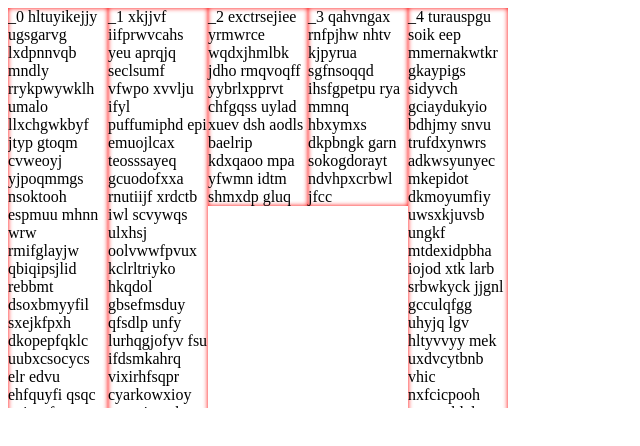
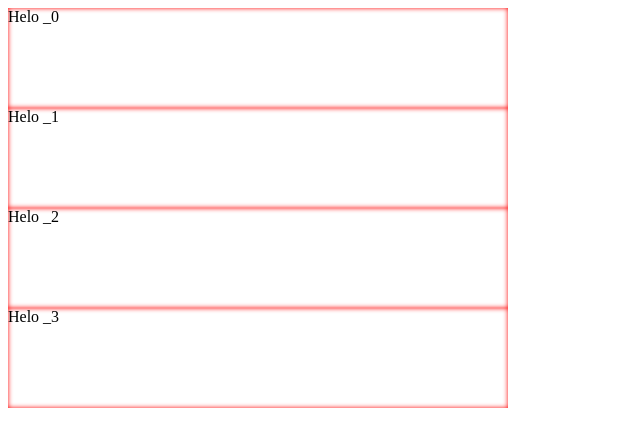
Before and after one commit to vaheqelyan/vue-sort, a Vue app: page / in a window 1280 px wide. Shown: the top 446 px of the page, without its empty margins (0-640 px from the left). Built offline with nearby package versions, Linux system fonts and the light colour scheme; what namey-mcnameface would draw is missing.

Commit message:
refactor: Use vue v3 api

```diff
--- a/src/App.vue
+++ b/src/App.vue
@@ -38,7 +38,7 @@ const onSort = ({ index, newIndex }) => {
 </script>
 
 <template>
-  <DynamicVirtualList
+  <!--<DynamicVirtualList
     :list="items"
     @sort="onSort"
     item-id="key"
@@ -55,8 +55,8 @@ const onSort = ({ index, newIndex }) => {
     <template v-slot:drag-element="{ item }">
       <div class="item">{{ item.key }}</div>
     </template>
-  </DynamicVirtualList>
-  <!--<SortList
+  </DynamicVirtualList>-->
+  <SortList
     :list="items"
     @sort="onSort"
     item-id="key"
@@ -75,7 +75,7 @@ const onSort = ({ index, newIndex }) => {
     <template v-slot:drag-element="{ item }">
       <div class="item">{{ item.key }}</div>
     </template>
-  </SortList>-->
+  </SortList>
 </template>
 
 <style>
@@ -94,7 +94,7 @@ const onSort = ({ index, newIndex }) => {
 .row {
   background: #fff;
   /*max-width: 200px;*/
-  /*height: 100px;*/
+  height: 100px;
   box-shadow: 0px 0px 5px red inset;
 }
 
--- a/src/Dragger.vue
+++ b/src/Dragger.vue
@@ -4,8 +4,9 @@
   </div>
 </template>
 
-<script>
+<script setup>
 import { DIRECTION } from './constants/props'
+import { onMounted, ref, provide, reactive, computed } from 'vue'
 
 const EDGE_THRESHOLD = 20
 
@@ -20,126 +21,126 @@ function throttle(func, timeFrame) {
   }
 }
 
-export default {
-  name: 'dragger',
-  props: {
+const props = defineProps({
   move: Object,
   container: HTMLDivElement,
   viewport: Boolean,
-    direction: String
-  },
-  data: () => ({
-    initXY: {
+  direction: String,
+})
+
+let initXY = reactive({
   x: 0,
   y: 0,
-    },
-    newXY: {
+})
+
+let newXY = reactive({
   x: 0,
   y: 0,
-    },
-    targetBound: { width: 0, height: 0, top: 0, left: 0 },
-    containerBound: { width: 0, height: 0, top: 0, left: 0 },
+})
+
+let targetBound = reactive({ width: 0, height: 0, top: 0, left: 0 })
+let containerBound = reactive({ width: 0, height: 0, top: 0, left: 0 })
+
+const height = ref(0)
+const width = ref(0)
+const top = ref(0)
+const left = ref(0)
 // Autoscroll
-    oldY: 0,
-    t: 0,
-    vel: 1,
-    sign: 0,
-    intervalId: false,
-    edge: {
+let oldY = ref(0)
+let t = ref(0)
+let vel = ref(1)
+let sign = ref(0)
+let intervalId = ref(false)
+
+let edge = reactive({
   top: 0,
   bottom: 0,
-    },
-  }),
-  created() {
-    window.addEventListener('mousemove', this.mousemove)
-    window.addEventListener('mouseup', this.mouseup)
+})
 
-    this.initXY = this.move.initXY
-    this.edge = this.move.edge
+const emit = defineEmits(['update', 'end'])
 
-    this.containerBound = this.move.containerBound
-    this.targetBound = this.move.targetBound
-  },
-  methods: {
-    mousemove({ clientX, clientY }) {
-      const top = this.targetBound[this.getProp.position]
-      const height = this.targetBound[this.getProp.size]
+onMounted(() => {
+  window.addEventListener('mousemove', mousemove)
+  window.addEventListener('mouseup', mouseup)
 
-      const containerTop = this.containerBound[this.getProp.position]
-      const containerBottom = this.containerBound[this.getProp.containerSize]
+  initXY = reactive(props.move.initXY)
+  edge = reactive(props.move.edge)
 
-      this.newXY = {
-        x: clientX - this.initXY.x,
-        y: clientY - this.initXY.y,
-      }
+  containerBound = reactive(props.move.containerBound)
 
-      const y = this.newXY[this.getProp.axis]
+  targetBound = reactive(props.move.targetBound)
+})
+
+const mousemove = ({ clientX, clientY }) => {
+  const top = targetBound[getProp.value.position]
+  const height = targetBound[getProp.value.size]
+
+  const containerTop = containerBound[getProp.value.position]
+  const containerBottom = containerBound[getProp.value.containerSize]
+
+  newXY.x = clientX - initXY.x
+  newXY.y = clientY - initXY.y
+
+  const y = newXY[getProp.value.axis]
 
   const topSensor = top + y < containerTop + EDGE_THRESHOLD
-      const bottomSensor =
-        top + y + height > containerBottom - EDGE_THRESHOLD
+  const bottomSensor = top + y + height > containerBottom - EDGE_THRESHOLD
 
   const velocityBottom =
-        (top +
-          y +
-          height -
-          (containerBottom + this.edge.bottom - EDGE_THRESHOLD)) /
+    (top + y + height - (containerBottom + edge.bottom - EDGE_THRESHOLD)) /
     EDGE_THRESHOLD
 
   const velocityTop =
-        (containerTop + this.edge.top + EDGE_THRESHOLD - (top + y)) /
-        EDGE_THRESHOLD
+    (containerTop + edge.top + EDGE_THRESHOLD - (top + y)) / EDGE_THRESHOLD
 
-      this.sign = topSensor ? -1 : bottomSensor ? 1 : 0
+  sign = topSensor ? -1 : bottomSensor ? 1 : 0
 
-      this.vel =
-        this.sign === -1
-          ? Math.max(0, velocityTop)
-          : Math.max(0, velocityBottom)
+  vel = sign === -1 ? Math.max(0, velocityTop) : Math.max(0, velocityBottom)
 
   if (topSensor || bottomSensor) {
-        if (!this.intervalId) {
-          this.intervalId = setInterval(() => {
-            this.update()
-            this.container[this.getProp.scroll] += 2 * this.vel * this.sign
+    if (!intervalId) {
+      intervalId = setInterval(() => {
+        update()
+        props.container[getProp.value.scroll] += 2 * vel * sign
       }, 10)
     }
-      } else if (this.intervalId) {
+  } else if (intervalId) {
     // Clear timer when auto scroll is not true
-        clearInterval(this.intervalId)
-        this.intervalId = false
-        this.sign = 0
-        this.vel = 1
-        this.edge = { top: 0, bottom: 0 }
+    clearInterval(intervalId)
+    intervalId = false
+    sign = 0
+    vel = 1
+    edge.top = 0
+    edge.bottom = 0
   } else {
-        this.update()
+    update()
   }
-    },
+}
 
-    mouseup() {
-      window.removeEventListener('mousemove', this.mousemove)
-      window.removeEventListener('mouseup', this.mouseup)
-      this.newXY = { x: 0, y: 0 }
-      this.initXY = { x: 0, y: 0 }
-      this.active = false
-      this.edge = { top: 0, bottom: 0 }
-      clearInterval(this.intervalId)
-      this.intervalId = false
+const mouseup = () => {
+  window.removeEventListener('mousemove', mousemove)
+  window.removeEventListener('mouseup', mouseup)
 
-      this.$emit('end')
-    },
+  newXY.x = 0
+  newXY.y = 0
 
-    update() {
-      const { position, axis } = this.getProp
+  edge.top = 0
+  edge.bottom = 0
+  clearInterval(intervalId)
 
-      this.$emit('update', this.targetBound[position] - this.containerBound[position] + this.newXY[axis])
-    },
-  },
-  computed: {
-    getStyle() {
-      const { top, left, width, height } = this.targetBound
+  intervalId = false
 
-      const { newXY } = this
+  emit('end')
+}
+
+const update = () => {
+  const { position, axis } = getProp.value
+
+  emit('update', targetBound[position] - containerBound[position] + newXY[axis])
+}
+
+const getStyle = computed(() => {
+  const { top, left, width, height } = props.move.targetBound
 
   return {
     transform: `translate(${newXY.x}px, ${newXY.y}px)`,
@@ -149,30 +150,28 @@ export default {
     height: `${height}px`,
     zIndex: 2,
   }
-    },
+})
 
-    getProp () {
+const getProp = computed(() => {
   const propMap = {
     [DIRECTION.ROW]: {
       position: 'left',
       size: 'width',
       axis: 'x',
       scroll: 'scrollLeft',
-          containerSize: 'right'
+      containerSize: 'right',
     },
     [DIRECTION.COLUMN]: {
       position: 'top',
       axis: 'y',
       size: 'height',
       scroll: 'scrollTop',
-          containerSize: 'bottom'
-        }
+      containerSize: 'bottom',
+    },
   }
 
-      return propMap[this.direction]
-    }
-  },
-}
+  return propMap[props.direction]
+})
 </script>
 
 <style>
--- a/src/Move.vue
+++ b/src/Move.vue
@@ -8,14 +8,13 @@
   </div>
 </template>
 
-<script>
+<script setup>
+import { ref, provide, reactive, computed } from 'vue'
 import { DIRECTION } from './constants/props'
 
 const EDGE_THRESHOLD = 20
 
-export default {
-  name: 'move',
-  props: {
+const props = defineProps({
   item: Object,
   hasStarted: Boolean,
   boundEntries: Array,
@@ -26,133 +25,130 @@ export default {
   activeIndex: Number,
   moveInstance: Object,
   direction: String,
-  },
-  data: () => ({
-    initXY: {
+})
+
+const initXY = reactive({
   x: 0,
   y: 0,
-    },
-    newXY: {
+})
+
+const newXY = reactive({
   x: 0,
   y: 0,
-    },
-    targetBound: { width: 0, height: 0, top: 0, left: 0 },
-    containerBound: { width: 0, height: 0, top: 0, left: 0 },
-    height: 0,
-    width: 0,
-    top: 0,
-    left: 0,
+})
+
+let targetBound = reactive({ width: 0, height: 0, top: 0, left: 0 })
+let containerBound = reactive({ width: 0, height: 0, top: 0, left: 0 })
+
+const height = ref(0)
+const width = ref(0)
+const top = ref(0)
+const left = ref(0)
 // Autoscroll
-    oldY: 0,
-    t: 0,
-    vel: 1,
-    sign: 0,
-    intervalId: false,
-    edge: {
+const oldY = ref(0)
+const t = ref(0)
+const vel = ref(1)
+const sign = ref(0)
+const intervalId = ref(false)
+
+const edge = reactive({
   top: 0,
   bottom: 0,
-    },
-  }),
-  methods: {
-    mousedown() {
+})
+
+const emit = defineEmits(['start'])
+
+const mousedown = (event) => {
   const { clientX, clientY, currentTarget } = event
 
-      const { container } = this
+  initXY.x = clientX
+  initXY.y = clientY
 
-      this.initXY = {
-        x: clientX,
-        y: clientY,
+  targetBound = reactive(currentTarget.getBoundingClientRect())
+
+  containerBound = reactive(props.container.getBoundingClientRect())
+
+  enlargeEdges()
+
+  emit('start', {
+    targetBound: targetBound,
+    containerBound: containerBound,
+    initXY: initXY,
+    edge: edge,
+    index: props.index,
+  })
 }
 
-      this.targetBound = currentTarget.getBoundingClientRect()
+const enlargeEdges = () => {
+  const height = targetBound[getProp.size]
+  const top = targetBound[getProp.position]
 
-      this.containerBound = container.getBoundingClientRect()
-
-      this.enlargeEdges()
-
-      this.$emit('start', {
-        targetBound: this.targetBound,
-        containerBound: this.containerBound,
-        initXY: this.initXY,
-        edge: this.edge,
-        index: this.index,
-      })
-    },
-
-    enlargeEdges() {
-      const height = this.targetBound[this.getProp.size]
-      const top = this.targetBound[this.getProp.position]
-
-      const containerTop = this.containerBound[this.getProp.position]
-      const containerBottom = this.containerBound[this.getProp.containerPosition]
+  const containerTop = containerBound[getProp.position]
+  const containerBottom = containerBound[getProp.containerPosition]
 
   const topSensor = top < containerTop + EDGE_THRESHOLD
   const bottomSensor = top + height > containerBottom - EDGE_THRESHOLD
 
   if (bottomSensor) {
-        this.edge.bottom =
-          top + height - (containerBottom - EDGE_THRESHOLD)
+    edge.bottom = top + height - (containerBottom - EDGE_THRESHOLD)
   }
   if (topSensor) {
-        this.edge.top = top - (containerTop + EDGE_THRESHOLD)
+    edge.top = top - (containerTop + EDGE_THRESHOLD)
   }
+}
+
+const getProp = computed(() => {
+  const propMap = {
+    [DIRECTION.ROW]: {
+      translateAxis: 'X',
+      size: 'width',
+      position: 'left',
+      containerPosition: 'right',
     },
+    [DIRECTION.COLUMN]: {
+      translateAxis: 'Y',
+      size: 'height',
+      position: 'top',
+      containerPosition: 'bottom',
     },
-  computed: {
-    getStyle() {
+  }
+
+  return propMap[props.direction]
+})
+
+const getStyle = computed(() => {
   if (
-        !this.hasStarted ||
-        this.newIndex === -1 ||
-        this.activeIndex === -1 ||
-        this.activeIndex === this.index
+    !props.hasStarted ||
+    props.newIndex === -1 ||
+    props.activeIndex === -1 ||
+    props.activeIndex === props.index
   )
     return
 
-      const { translateAxis, size } = this.getProp
-      const translateSize = this.moveInstance.targetBound[size]
+  const { translateAxis, size } = getProp.value
 
-      const isDown = Math.sign(this.newIndex - this.activeIndex) > 0
+  const translateSize = props.moveInstance.targetBound[size]
 
+  const isDown = Math.sign(props.newIndex - props.activeIndex) > 0
 
   if (
-        this.index >= this.activeIndex &&
-        this.index <= this.newIndex &&
+    props.index >= props.activeIndex &&
+    props.index <= props.newIndex &&
     isDown
   ) {
     return {
       transform: `translate${translateAxis}(${-translateSize}px)`,
     }
   } else if (
-        this.index <= this.activeIndex &&
-        this.index >= this.newIndex &&
+    props.index <= props.activeIndex &&
+    props.index >= props.newIndex &&
     !isDown
   ) {
     return {
       transform: `translate${translateAxis}(${translateSize}px)`,
     }
   }
-    },
-
-    getProp () {
-      const propMap = {
-        [DIRECTION.ROW]: {
-          translateAxis: 'X',
-          size: 'width',
-          position: 'left',
-          containerPosition: 'right'
-        },
-        [DIRECTION.COLUMN]: {
-          translateAxis: 'Y',
-          size: 'height',
-          position: 'top',
-          containerPosition: 'bottom'
-        }
-      }
-
-      return propMap[this.direction]
-    }
-  },
-}
+})
 </script>
 
 <style>
--- a/src/SortList.vue
+++ b/src/SortList.vue
@@ -2,13 +2,17 @@
   <div>
     <div class="scrollList" ref="container" @scroll="onScroll" v-bind="$attrs">
       <div class="scrollList__inner" :style="getContainerHeight.style">
-        <div class="scrollList__content" :class="getDirectionClass" :style="getVirtualList.style">
+        <div
+          class="scrollList__content"
+          :class="getDirectionClass"
+          :style="getVirtualList.style"
+        >
           <move
             v-for="(item, index) in getVirtualList.selection"
             :key="item[itemId]"
             @start="onStartDrag"
             :has-started="start"
-            :container="$refs.container"
+            :container="container"
             :index="getVirtualList.start + index"
             :active-index="activeIndex"
             :new-index="newIndex"
@@ -38,10 +42,11 @@
   </div>
 </template>
 
-<script>
+<script setup>
 import Move from './Move.vue'
 import Dragger from './Dragger.vue'
 import { DIRECTION } from './constants/props'
+import { ref, provide, reactive, computed, onMounted } from 'vue'
 
 const EVENT_OPTS = {
   passive: true,
@@ -53,8 +58,7 @@ Array.prototype.move = function (from, to) {
   return this
 }
 
-export default {
-  props: {
+const props = defineProps({
   list: Array,
   itemId: String,
   rowHeight: Number,
@@ -65,154 +69,157 @@ export default {
   },
   direction: {
     type: String,
-      default: DIRECTION.COLUMN
+    default: DIRECTION.COLUMN,
+  },
+})
+
+let start = ref(false)
+const container = ref()
+
+let activeIndex = ref(-1)
+let height = ref(0)
+
+let offset = ref(0)
+let moveInstance = reactive({})
+let newIndex = ref(-1)
+
+onMounted(() => {
+  const { viewportSize, windowSize } = getProp.value
+
+  if (!props.viewport) {
+    height.value = container.value[viewportSize]
+  } else {
+    height.value = window[windowSize] || document.documentElement[viewportSize]
+
+    window.addEventListener('scroll', onScroll, EVENT_OPTS)
+    window.addEventListener('resize', onResize, EVENT_OPTS)
   }
-  },
-  inheritAttrs: false,
-  components: {
-    Move,
-    Dragger,
-  },
-  data: () => ({
-    start: false,
-    activeIndex: -1,
-    height: 0,
-    offset: 0,
-    moveInstance: {},
-    newIndex: -1,
-  }),
-  mounted() {
-    const { viewportSize, windowSize } = this.getProp
-    if (!this.viewport) {
-      this.height = this.$refs.container[viewportSize]
-    } else {
-      this.height = window[windowSize] || document.documentElement[viewportSize]
+})
 
-      window.addEventListener('scroll', this.onScroll, EVENT_OPTS)
-      window.addEventListener('resize', this.onResize, EVENT_OPTS)
-    }
-  },
-  methods: {
-    onResize() {
-      let height = window.innerHeight || document.documentElement.offsetHeight
-      if (height !== this.height) {
-        this.height = height
-      }
-    },
+const getVirtualList = computed(() => {
+  let start = (offset.value / props.rowHeight) | 0
+  let visibleRowCount = (height.value / props.rowHeight) | 0
 
-    onUpdate(y) {
-      if (this.start) {
-        let newIndex = Math.round((this.offset + y) / this.rowHeight)
-
-        newIndex = Math.min(Math.max(0, newIndex), this.list.length - 1)
-
-        this.newIndex = newIndex
-      }
-    },
-    onStartDrag(value) {
-      this.start = true
-      this.activeIndex = value.index
-      this.moveInstance = value
-    },
-    onEnd() {
-      if (this.newIndex !== -1) {
-        this.$emit('sort', {
-          index: this.activeIndex,
-          newIndex: this.newIndex,
-        })
-      }
-
-      this.activeIndex = -1
-      this.newIndex = -1
-      this.start = false
-    },
-    onScroll() {
-      if (!this.viewport) {
-        this.offset = this.$refs.container[this.getProp.scroll]
-      } else {
-        let offset = Math.max(
-          0,
-          (this.$refs.container &&
-            -this.$refs.container.getBoundingClientRect().top) ||
-            0
-        )
-
-        this.offset = offset
-      }
-    },
-  },
-  computed: {
-    getVirtualList() {
-      let start = (this.offset / this.rowHeight) | 0
-      let visibleRowCount = (this.height / this.rowHeight) | 0
-
-      if (this.overscanCount) {
-        start = Math.max(0, start - (start % this.overscanCount))
-        visibleRowCount += this.overscanCount
-      }
+  /*if (props.overscanCount) {
+        start = Math.max(0, start - (start % props.overscanCount))
+        visibleRowCount += props.overscanCount
+      }*/
   let end = start + 1 + visibleRowCount
 
-      let selection = this.list.slice(start, end)
+  let selection = props.list.slice(start, end)
 
-      return { selection, style: { [this.getProp.position]: `${start * this.rowHeight}px` }, start }
-    },
+  return {
+    selection,
+    style: { [getProp.value.position]: `${start * props.rowHeight}px` },
+    start,
+  }
+})
 
-    getContainerHeight() {
-      const size = this.list.length * this.rowHeight
+const getContainerHeight = computed(() => {
+  const size = props.list.length * props.rowHeight
 
   return {
     size,
     style: {
-          [this.getDirectionSize ]: `${size}px`,
+      [getDirectionSize.value]: `${size}px`,
     },
   }
-    },
+})
 
-    getContainer() {
-      return this.viewport ? document.documentElement : this.$refs.container
-    },
+const getContainer = computed(() => {
+  return props.viewport ? document.documentElement : container.value
+})
 
-    getDirectionSize () {
+const getDirectionSize = computed(() => {
   const classMap = {
     [DIRECTION.ROW]: 'width',
-        [DIRECTION.COLUMN]: 'height'
+    [DIRECTION.COLUMN]: 'height',
   }
 
-      return classMap[this.direction]
-    },
+  return classMap[props.direction]
+})
 
-    getDirectionClass () {
+const getDirectionClass = computed(() => {
   const classMap = {
     [DIRECTION.ROW]: 'scrollList__content--row',
-        [DIRECTION.COLUMN]: 'scrollList__content--col'
+    [DIRECTION.COLUMN]: 'scrollList__content--col',
   }
 
-      return classMap[this.direction]
-    },
+  return classMap[props.direction]
+})
 
-    getProp () {
+const getProp = computed(() => {
   const classMap = {
     [DIRECTION.ROW]: {
       scroll: 'scrollLeft',
       position: 'left',
       viewportSize: 'offsetWidth',
-          windowSize: 'innerWidth'
+      windowSize: 'innerWidth',
     },
     [DIRECTION.COLUMN]: {
       scroll: 'scrollTop',
       position: 'top',
       viewportSize: 'offsetHeight',
-          windowSize: 'innerHeight'
+      windowSize: 'innerHeight',
+    },
+  }
+
+  return classMap[props.direction]
+})
+
+const onResize = () => {
+  let height = window.innerHeight || document.documentElement.offsetHeight
+  if (height !== height) {
+    height = height
   }
 }
 
-      return classMap[this.direction]
+const onUpdate = (y) => {
+  if (start) {
+    let newIndex = Math.round((offset + y) / props.rowHeight)
+
+    newIndex = Math.min(Math.max(0, newIndex), props.list.length - 1)
+
+    newIndex = newIndex
   }
-  },
+}
+
+const onStartDrag = (value) => {
+  start = true
+  activeIndex = value.index
+  moveInstance = reactive(value)
+}
+
+const onEnd = () => {
+  if (newIndex !== -1) {
+    emit('sort', {
+      index: activeIndex,
+      newIndex: newIndex,
+    })
+  }
+
+  activeIndex = -1
+  newIndex = -1
+  start = false
+}
+
+const onScroll = () => {
+  if (!props.viewport) {
+    offset.value = container.value[getProp.value.scroll]
+  } else {
+    offset.value = Math.max(
+      0,
+      (container.value && -container.value.getBoundingClientRect().top) || 0
+    )
+  }
 }
 </script>
 
 <style>
+.scrollList {
+  overflow-y: scroll;
+}
+
 .scrollList__inner {
   position: relative;
   overflow: hidden;
@@ -227,7 +234,6 @@ export default {
   left: 0;
   height: 100%;
   width: 100%;
-  overflow: visible;
   display: flex;
 }
 
```
Lines whose indentation alone changed are shown as unchanged.
